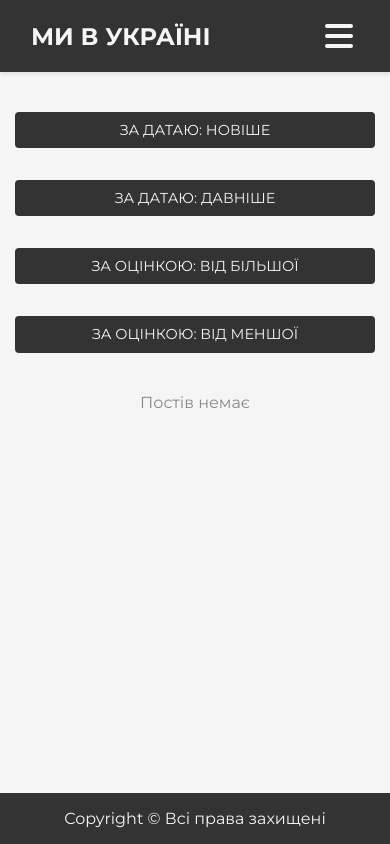
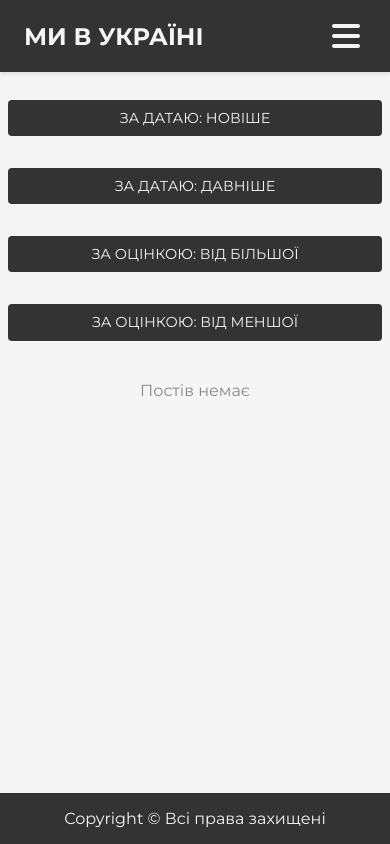
Before and after one commit to BiGBoB240/we-are-in-ukraine, a PHP site: page / in a window 390 px wide. Run offline with PHP 8.4, Linux system fonts and the light colour scheme; data that the repository does not hold is empty; some web fonts are replaced.

Commit message:
css update

```diff
--- a/assets/css/style.css
+++ b/assets/css/style.css
@@ -340,6 +340,10 @@ input {
     }
 }
 
+.header .container{
+    max-width: 1200px;
+}
+
 .container {
     max-width: 1200px;
     margin: 0 auto;
@@ -532,7 +536,7 @@ display: block;
 /* Main Content */
 .main-content {
     flex: 1;
-    padding: 2rem 0;
+    padding: 20px 0;
 }
 
 .post {
@@ -741,21 +745,7 @@ display: block;
     display:none;
 }
 
-/*
-.modal-add-post-btn {
-    padding: 0.5rem 1rem;
-    background: var(--primary-gray);
-    color: var(--text-color-one);
-    border: none;
-    border-radius: 4px;
-    cursor: pointer;
-    transition: background 0.2s;
-}
 
-.modal-add-post-btn:hover {
-    opacity: 80%;
-}
-*/
 /* --- Додавання поста (модалка) ---     */
 .modal-add-post-input {
     width: 100%;
@@ -782,29 +772,7 @@ display: block;
     width: 100%;
 }
 
-/*
-.modal-add-post-btn {
-    display: inline-block;
-    width: 100%;
-    background: linear-gradient(90deg, #ffd54f, #ffb300);
-    color: #333;
-    border: none;
-    border-radius: 8px;
-    padding: 12px 0;
-    font-size: 17px;
-    font-weight: 600;
-    cursor: pointer;
-    box-shadow: 0 2px 8px rgba(255, 193, 7, 0.13);
-    margin-top: 10px;
-    margin-bottom: 6px;
-    transition: background 0.18s, color 0.18s, box-shadow 0.2s;
-}
-.modal-add-post-btn:hover {
-    background: linear-gradient(90deg, #ffe082, #ffd54f);
-    color: #000;
-    box-shadow: 0 4px 18px rgba(255, 193, 7, 0.22);
-}
-*/
+
 .modal-content textarea[name="content"] {
     width: 100%;
     padding: 0.75rem 1rem;
@@ -856,8 +824,7 @@ display: block;
 .modal-content {
     position: relative;
     background: var(--white);
-    width: 90%;
-    max-width: 1000px;
+    max-width: 1200px;
     margin: 2rem auto;
     padding: 2rem;
     border-radius: 8px;
@@ -904,6 +871,96 @@ body::-webkit-scrollbar{
 
 .modal-image {
     cursor: pointer;
+}
+
+/* Медіа-запити для різних розмірів екранів */
+/* Великі екрани (за замовчуванням) */
+
+/* Середні екрани (ноутбуки, планшети в альбомній орієнтації) */
+@media (max-width: 1366px) {
+    .container {
+        max-width: 700px;
+    }
+
+    .header .container{
+        max-width: 1200px;
+    }
+
+    .modal-content {
+        max-width: 650px;
+    }
+}
+
+/* Маленькі екрани (планшети в портретній орієнтації) */
+@media (max-width: 1024px) {
+    .container {
+        max-width: 500px;
+        padding: 0 10px;
+    }
+
+    .post {
+        padding: 1rem;
+    }
+
+    .modal-content {
+        max-width: 550px;
+        padding: 1.5rem;
+    }
+}
+
+/* Дуже малі екрани (телефони) */
+@media (max-width: 768px) {
+    .container {
+        max-width: 500px;
+        padding: 0 10px;
+    }
+
+    .post {
+        padding: 0.75rem;
+        margin-bottom: 1rem;
+    }
+
+    .modal-content {
+        padding: 1rem;
+        margin: 1rem auto;
+        max-height: 95vh;
+    }
+
+    .filter-buttons button {
+        padding: 0.4rem 0.8rem;
+        font-size: 0.85rem;
+    }
+}
+
+/* Найменші екрани */
+@media (max-width: 480px) {
+    .container {
+        padding: 0 8px;
+    }
+
+    .post {
+        padding: 0.5rem;
+    }
+
+    .modal-content {
+        padding: 0.75rem;
+        width: 95%;
+    }
+
+    .comment-text {
+        word-wrap: break-word;
+        overflow-wrap: break-word;
+        word-break: break-word;
+        hyphens: auto;
+    }
+}
+
+/* Загальні стилі для перенесення слів у коментарях */
+.comment-text {
+    word-wrap: break-word;
+    overflow-wrap: break-word;
+    word-break: break-word;
+    hyphens: auto;
 }
 
 textarea {
```
